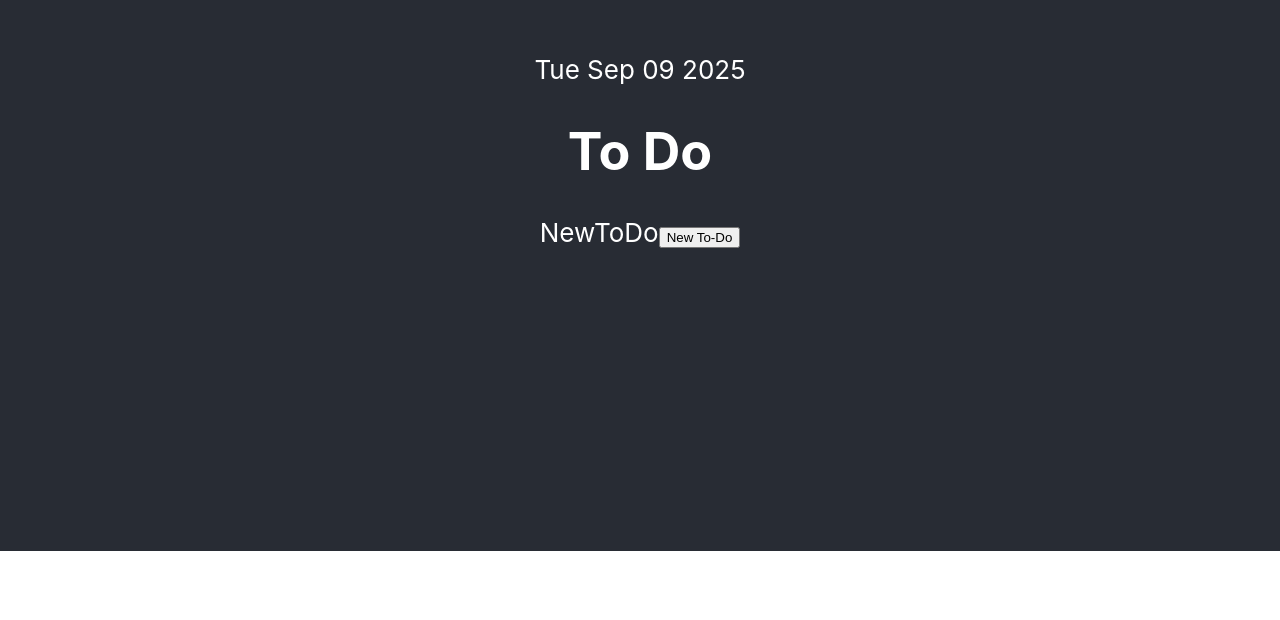
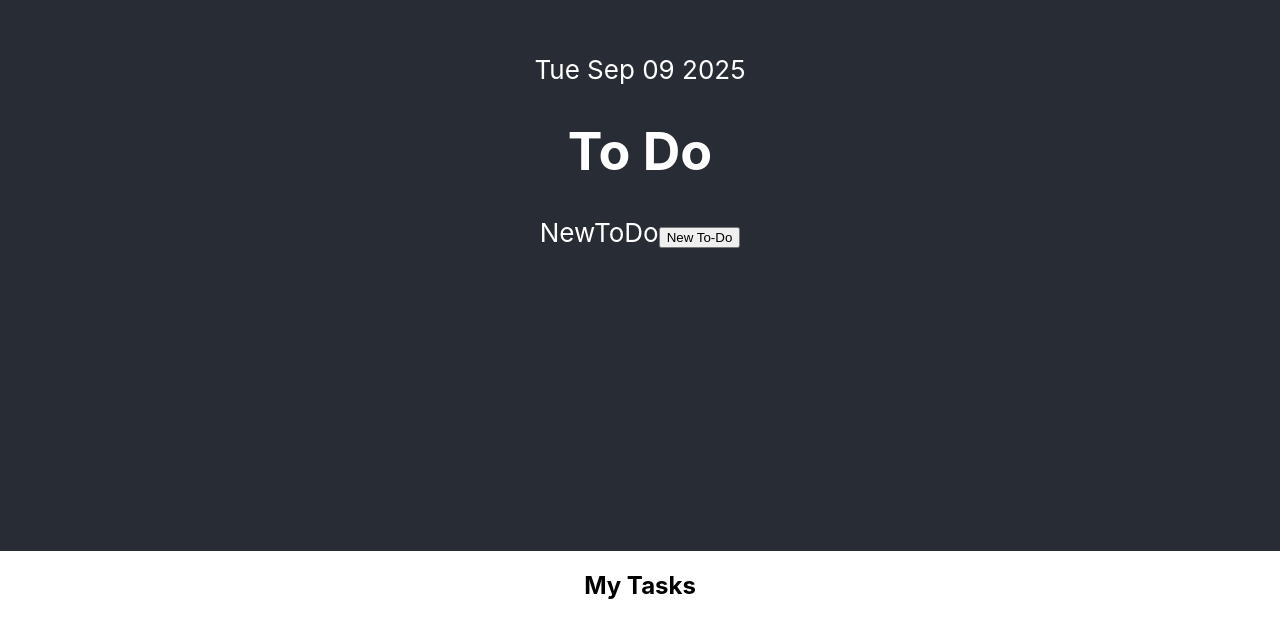
Before and after one commit to pinkx-xlink/react-to-do-app2025, a React (Create React App) app in the folder to-do/: page / in a window 1280 px wide. Shown: the part 249-869 px from the top of the page. Before the commit the page ends 800 px from the top, so only its background shows below. Built offline with nearby package versions, Linux system fonts and the light colour scheme.

Commit message:
Create the container that will contain to-do's

```diff
--- a/to-do/src/App.js
+++ b/to-do/src/App.js
@@ -13,6 +13,10 @@ function App() {
         <NewToDo />
 
       </header>
+
+      <div className='body-content__container'>
+        <h2>My Tasks</h2>
+      </div>
     </div>
   );
 }
```
